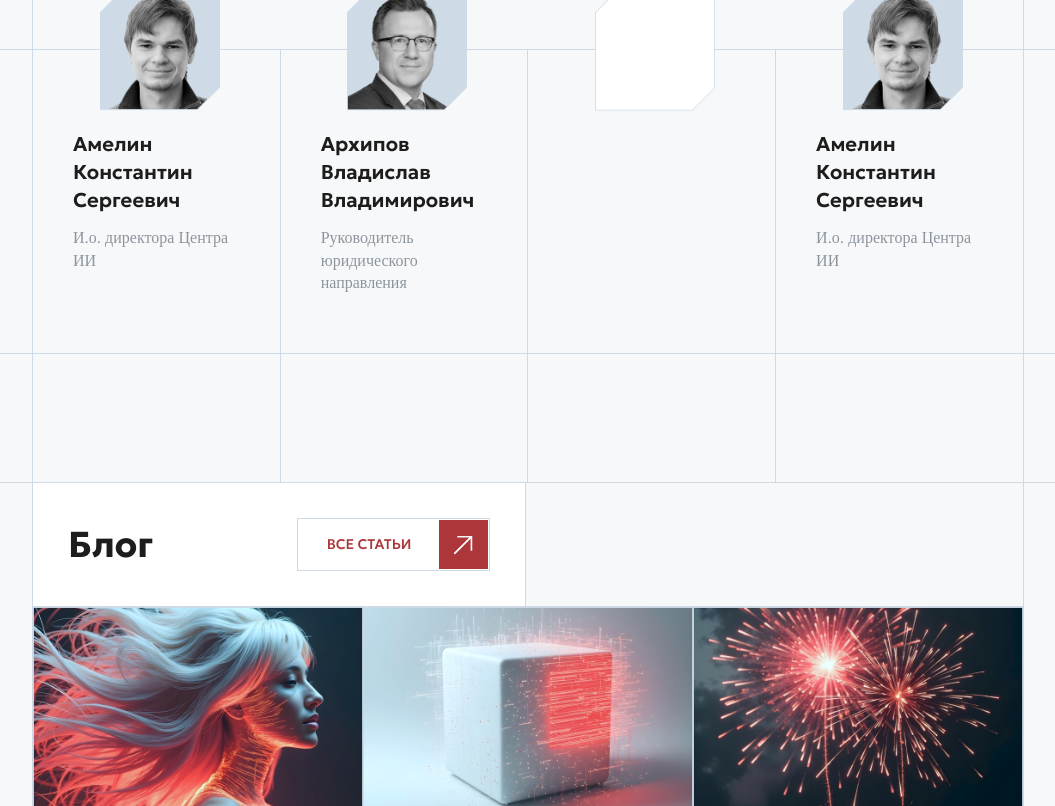
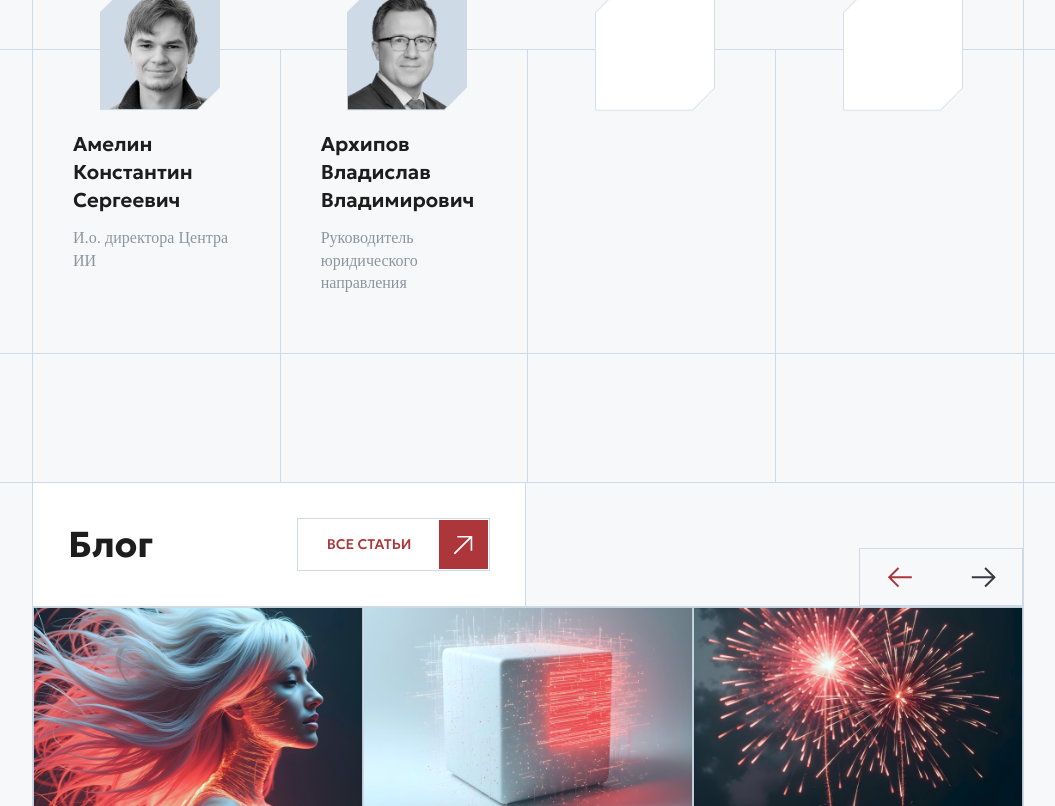
Before and after one commit to IlyaOsipov1986/Project_for_Intelligence_center, a React (Vite) app: page / in a window 1280 px wide. Shown: the part 3940-4746 px from the top of the page, without its empty margins (112-1167 px from the left). Built offline with nearby package versions, Linux system fonts and the light colour scheme.

Commit message:
fix ErrorBoundry

```diff
--- a/src/components/content/Blog/Blog.jsx
+++ b/src/components/content/Blog/Blog.jsx
@@ -20,7 +20,7 @@ const Blog = () => {
                     width={true}
                 />
                 <div className="blog__title-event-btn">
-                    {blogCardData.length > 3 && <RowLeftRightButtons
+                    {blogCardData.length >= 3 && <RowLeftRightButtons
                         nextGroup={nextGroup}
                         prevGroup={prevGroup}
                     />}
--- a/src/components/content/Team/Team.jsx
+++ b/src/components/content/Team/Team.jsx
@@ -31,7 +31,7 @@ const Team = () => {
             <Divaider/>
             <Container>
                 <div className="team__row-btns">
-                    {teamPersonCardsData?.length > 4 && <RowLeftRightButtons
+                    {teamPersonCardsData?.length >= 4 && <RowLeftRightButtons
                         nextGroup={nextGroup}
                         prevGroup={prevGroup}
                     />}
--- a/src/config.js
+++ b/src/config.js
@@ -221,23 +221,9 @@ export const teamPersonCardsData = [
     },
     {
         id: 3,
-        name: 'Амелин Константин Сергеевич',
-        position: 'И.о. директора Центра ИИ',
-        imgPerson: teamImageOne,
-        imgPersonHover: teamColorImageOne
-    },
-    {
-        id: 4,
         name: '',
         position: '',
         imgPerson: null,
         imgPersonHover: null
     },
-    {
-        id: 5,
-        name: 'Архипов Владислав Владимирович',
-        position: 'Руководитель юридического направления',
-        imgPerson: teamImageTwo,
-        imgPersonHover: teamColorImageTwo
-    }
 ]
--- a/src/pages/ErrorBoundary.jsx
+++ b/src/pages/ErrorBoundary.jsx
@@ -28,7 +28,7 @@ const ErrorBoundary = () => {
               правильность введенного адреса страницы
             </p>
 
-            <Link isLink={"/"} style={{color: '#C74E4E'}}>
+            <Link to={"/"} style={{color: '#C74E4E'}}>
               Вернуться на главную
             </Link>
           </section>
```
